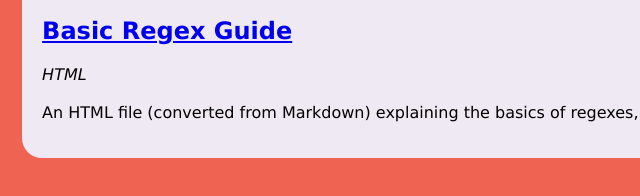
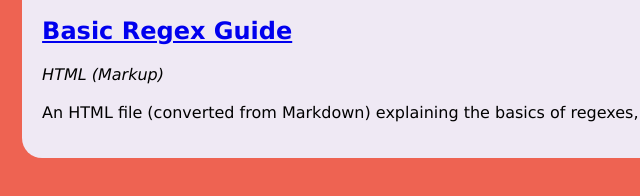
Before and after one commit to sam-james-harding/sam-james-harding.github.io, a plain HTML site: page pages/downloads.html in a window 1280 px wide. Shown: the part 336-532 px from the top of the page, 87-727 px from the left. Drawn offline with Linux system fonts and the light colour scheme.

Commit message:
Test change for webhook

```diff
--- a/pages/downloads.html
+++ b/pages/downloads.html
@@ -28,7 +28,7 @@
 
         <a href="../files/Regex.html"><h2>Basic Regex Guide</h2></a>
         <p>
-            <i>HTML</i><br/><br/>
+            <i>HTML (Markup)</i><br/><br/>
             An HTML file (converted from Markdown) explaining the basics of regexes, adapted from the info
             <a href="https://www.rexegg.com/regex-quickstart.html">here</a>.
         </p>
```
